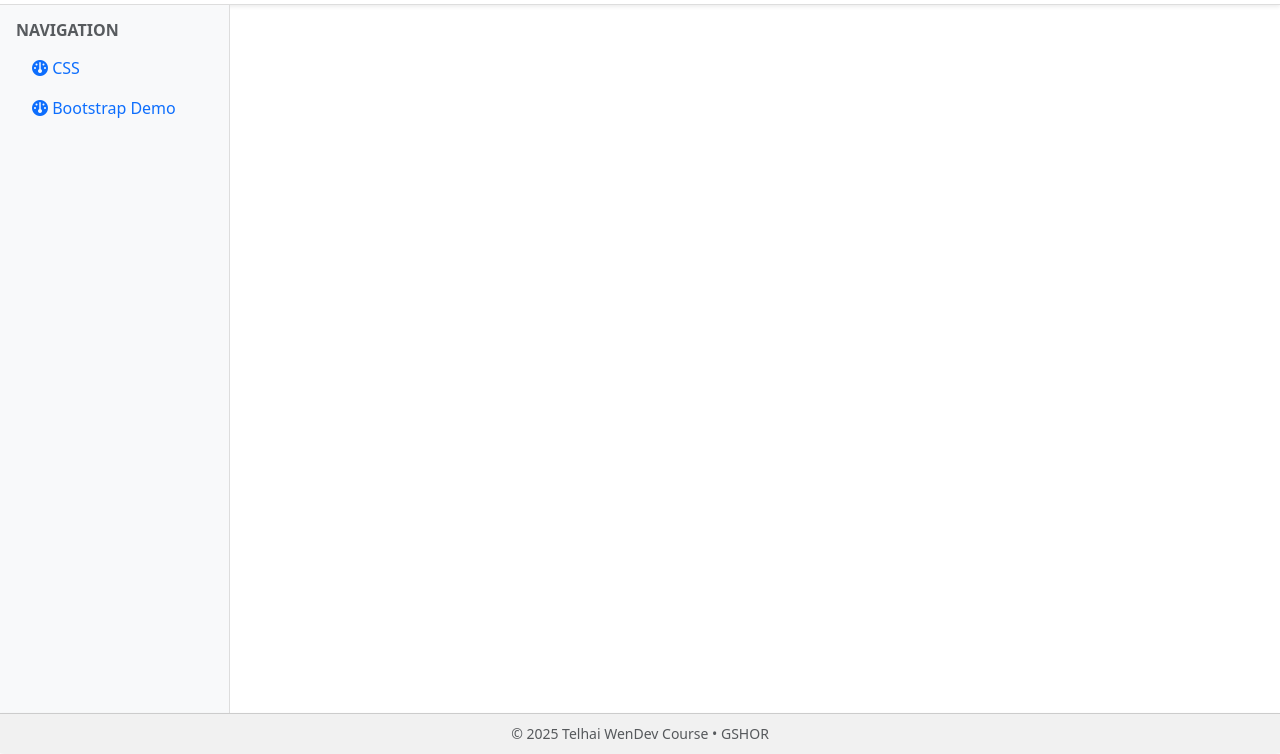
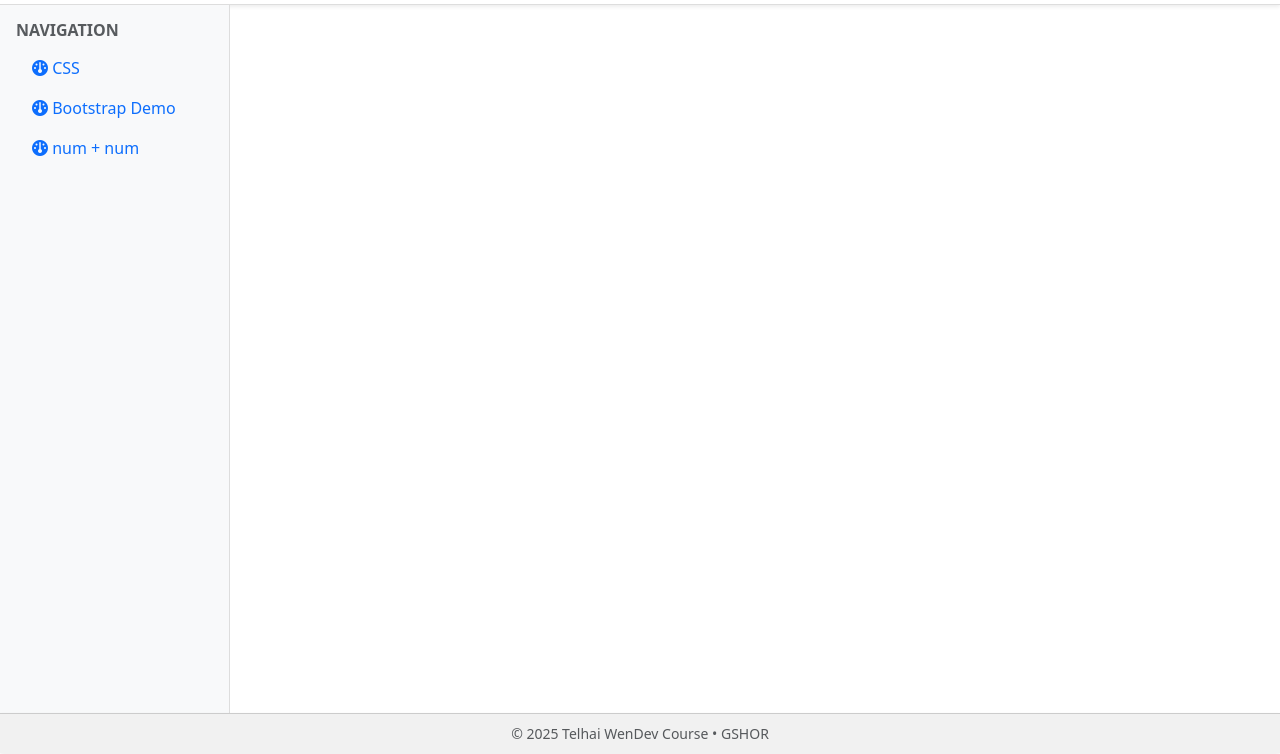
Before and after one commit to TamarElitzur/Web-Development, a plain HTML site: page index.html in a window 1280 px wide. Shown: the part 47-801 px from the top of the page. Drawn offline with nearby package versions, Linux system fonts and the light colour scheme.

Commit message:
classWork part 1,2

```diff
--- a/index.html
+++ b/index.html
@@ -110,6 +110,12 @@
                     </a>
                 </li>
 
+                                <li class="nav-item">
+                    <a class="nav-link" href="#" onclick="loadPage('04_HtmlElements/index.html')">
+                        <i class="fas fa-gauge"></i> num + num
+                    </a>
+                </li>
+
             </ul>
         </nav>
 
```
